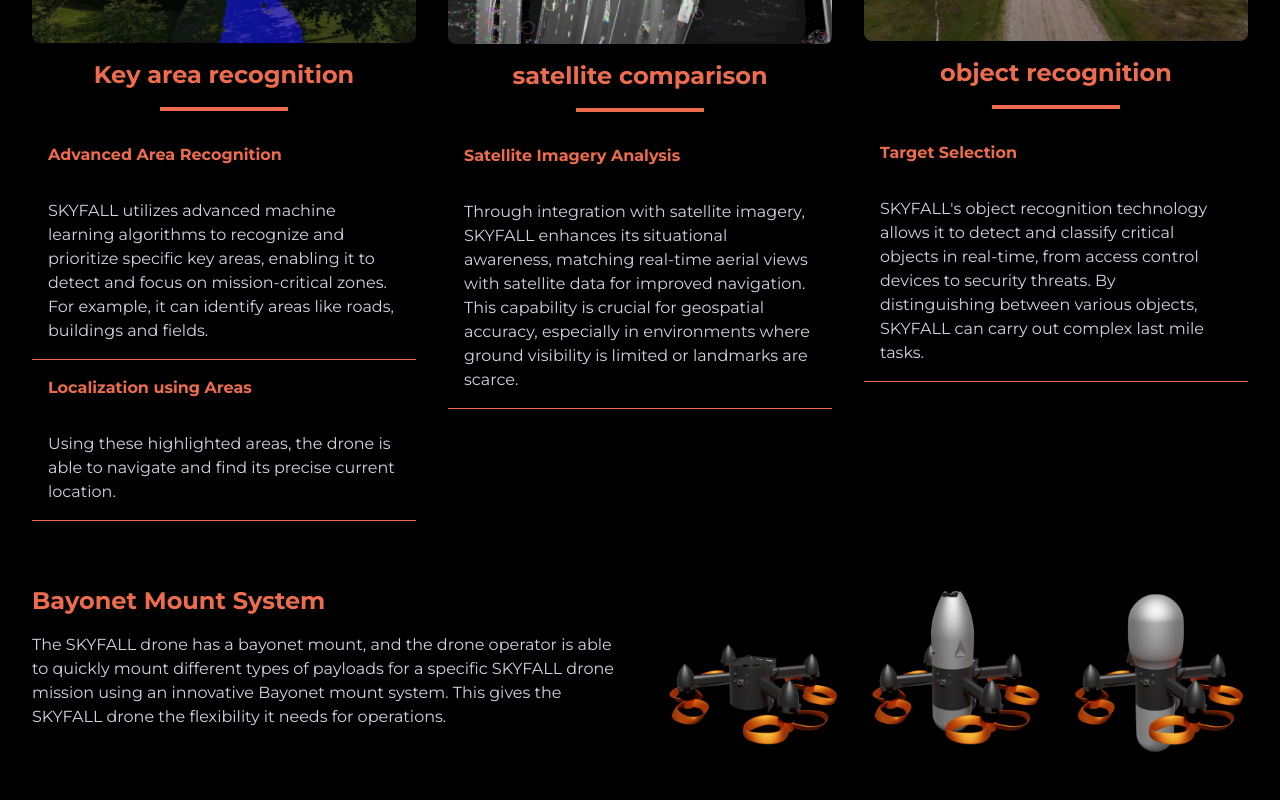
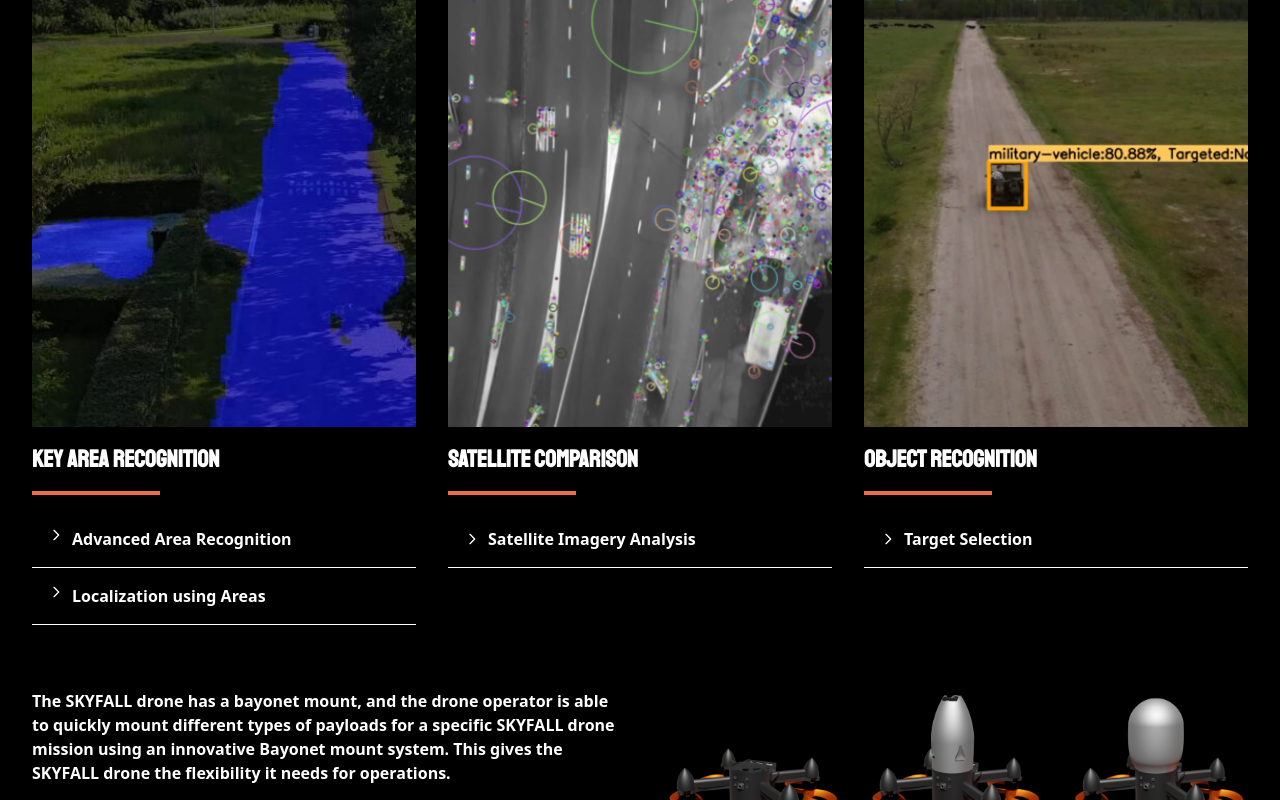
Before and after one commit to vichi06/aeroIntel, a Next.js app: page /skyfall-drone in a window 1280 px wide. Shown: the part 1580-2380 px from the top of the page. Built offline with nearby package versions, Linux system fonts and the light colour scheme.

Commit message:
refactor: update global styles and layout components, enhance SkyfallDrone page with collapsible sections for detailed information

```diff
--- a/src/app/globals.css
+++ b/src/app/globals.css
@@ -1,4 +1,4 @@
-@import url("https://fonts.googleapis.com/css2?family=Montserrat:wght@400;500;600;700&display=swap");
+@import url("https://fonts.googleapis.com/css2?family=Staatliches&display=swap");
 @import "tailwindcss";
 
 :root {
@@ -22,5 +22,13 @@
 
 body {
   color: var(--foreground);
-  font-family: "Montserrat", sans-serif;
 }
+
+h1,
+h2,
+h3,
+h4,
+h5,
+h6 {
+  font-family: "Staatliches", sans-serif;
+}
--- a/src/app/layout.tsx
+++ b/src/app/layout.tsx
@@ -1,13 +1,6 @@
 import type { Metadata } from "next";
-import { Space_Mono } from "next/font/google";
 import "./globals.css";
 import Footer from "@/components/Footer";
-
-const spaceMono = Space_Mono({
-  weight: ["400", "700"],
-  subsets: ["latin"],
-  variable: "--font-space-mono",
-});
 
 export const metadata: Metadata = {
   title: "AeroIntel",
@@ -52,9 +45,7 @@
 }>) {
   return (
     <html lang="en">
-      <body
-        className={`${spaceMono.variable} antialiased flex flex-col min-h-screen bg-black`}
-      >
+      <body className="antialiased flex flex-col min-h-screen bg-black">
         <main className="flex-grow">{children}</main>
         <Footer />
       </body>
--- a/src/app/skyfall-drone/page.tsx
+++ b/src/app/skyfall-drone/page.tsx
@@ -1,7 +1,30 @@
+"use client";
+
 import Navbar from "@/components/Navbar";
 import Image from "next/image";
+import { useState } from "react";
 
 export default function SkyfallDrone() {
+  const [openDetails, setOpenDetails] = useState({
+    keyAreaRecognition: false,
+    keyAreaLocalization: false,
+    satellite: false,
+    object: false,
+  });
+
+  const toggleDetails = (
+    section:
+      | "keyAreaRecognition"
+      | "keyAreaLocalization"
+      | "satellite"
+      | "object"
+  ) => {
+    setOpenDetails((prev) => ({
+      ...prev,
+      [section]: !prev[section],
+    }));
+  };
+
   return (
     <div className="min-h-screen bg-black text-white">
       <Navbar />
@@ -49,25 +72,50 @@
 
             <div className="grid grid-cols-1 md:grid-cols-3 gap-8">
               {/* Key Area Recognition */}
-              <div className="flex flex-col items-center">
-                <div className="mb-4">
+              <div className="flex flex-col">
+                <div className="mb-4 w-full">
                   <Image
                     src="/images/skyfall/road1-frame.jpg"
                     alt="Road Recognition"
                     width={300}
-                    height={400}
-                    className="w-full h-auto rounded-lg"
+                    height={600}
+                    className="w-full h-[600px] object-cover"
                   />
                 </div>
-                <h3 className="text-2xl font-bold text-[var(--orange)] mb-4">
-                  Key area recognition
+                <h3 className="text-2xl font-bold text-white mb-4 w-full text-left">
+                  KEY AREA RECOGNITION
                 </h3>
                 <div className="w-32 h-1 bg-[var(--orange)] mb-4"></div>
                 <div className="w-full">
-                  <div className="border-b border-[var(--orange)]">
-                    <button className="w-full text-left p-4 text-[var(--orange)] font-bold">
+                  <div className="border-b border-white">
+                    <button
+                      onClick={() => toggleDetails("keyAreaRecognition")}
+                      className="w-full text-left p-4 text-white font-bold flex gap-2 hover:bg-gray-800 transition-colors cursor-pointer"
+                    >
+                      <svg
+                        className={`w-4 h-4 transition-transform ${
+                          openDetails.keyAreaRecognition ? "rotate-90" : ""
+                        }`}
+                        fill="none"
+                        stroke="currentColor"
+                        viewBox="0 0 24 24"
+                      >
+                        <path
+                          strokeLinecap="round"
+                          strokeLinejoin="round"
+                          strokeWidth={2}
+                          d="M9 5l7 7-7 7"
+                        />
+                      </svg>
                       Advanced Area Recognition
                     </button>
+                    <div
+                      className={`overflow-hidden transition-all duration-500 ease-[cubic-bezier(0.4,0,0.2,1)] ${
+                        openDetails.keyAreaRecognition
+                          ? "max-h-[500px]"
+                          : "max-h-0"
+                      }`}
+                    >
                       <div className="p-4 text-gray-300">
                         SKYFALL utilizes advanced machine learning algorithms to
                         recognize and prioritize specific key areas, enabling it
@@ -76,10 +124,36 @@
                         fields.
                       </div>
                     </div>
-                  <div className="border-b border-[var(--orange)]">
-                    <button className="w-full text-left p-4 text-[var(--orange)] font-bold">
+                  </div>
+                  <div className="border-b border-white">
+                    <button
+                      onClick={() => toggleDetails("keyAreaLocalization")}
+                      className="w-full text-left p-4 text-white font-bold flex gap-2 hover:bg-gray-800 transition-colors cursor-pointer"
+                    >
+                      <svg
+                        className={`w-4 h-4 transition-transform ${
+                          openDetails.keyAreaLocalization ? "rotate-90" : ""
+                        }`}
+                        fill="none"
+                        stroke="currentColor"
+                        viewBox="0 0 24 24"
+                      >
+                        <path
+                          strokeLinecap="round"
+                          strokeLinejoin="round"
+                          strokeWidth={2}
+                          d="M9 5l7 7-7 7"
+                        />
+                      </svg>
                       Localization using Areas
                     </button>
+                    <div
+                      className={`overflow-hidden transition-all duration-500 ease-[cubic-bezier(0.4,0,0.2,1)] ${
+                        openDetails.keyAreaLocalization
+                          ? "max-h-[500px]"
+                          : "max-h-0"
+                      }`}
+                    >
                       <div className="p-4 text-gray-300">
                         Using these highlighted areas, the drone is able to
                         navigate and find its precise current location.
@@ -87,65 +161,114 @@
                     </div>
                   </div>
                 </div>
+              </div>
 
               {/* Satellite Comparison */}
-              <div className="flex flex-col items-center">
-                <div className="mb-4">
+              <div className="flex flex-col">
+                <div className="mb-4 w-full">
                   <Image
                     src="/images/skyfall/v1s.png"
                     alt="Satellite Comparison"
                     width={300}
-                    height={400}
-                    className="w-full h-auto rounded-lg"
+                    height={600}
+                    className="w-full h-[600px] object-cover"
                   />
                 </div>
-                <h3 className="text-2xl font-bold text-[var(--orange)] mb-4">
-                  satellite comparison
+                <h3 className="text-2xl font-bold text-white mb-4 w-full text-left">
+                  SATELLITE COMPARISON
                 </h3>
-                <div className="w-32 h-1 bg-[var(--orange)] mb-4"></div>
+                <div className="w-32 h-1 bg-[var(--orange)] mb-4 ml-0"></div>
                 <div className="w-full">
-                  <div className="border-b border-[var(--orange)]">
-                    <button className="w-full text-left p-4 text-[var(--orange)] font-bold">
+                  <div className="border-b border-white">
+                    <button
+                      onClick={() => toggleDetails("satellite")}
+                      className="w-full text-left p-4 text-white font-bold flex items-center gap-2 hover:bg-gray-800 transition-colors cursor-pointer"
+                    >
+                      <svg
+                        className={`w-4 h-4 transition-transform ${
+                          openDetails.satellite ? "rotate-90" : ""
+                        }`}
+                        fill="none"
+                        stroke="currentColor"
+                        viewBox="0 0 24 24"
+                      >
+                        <path
+                          strokeLinecap="round"
+                          strokeLinejoin="round"
+                          strokeWidth={2}
+                          d="M9 5l7 7-7 7"
+                        />
+                      </svg>
                       Satellite Imagery Analysis
                     </button>
+                    <div
+                      className={`overflow-hidden transition-all duration-500 ease-[cubic-bezier(0.4,0,0.2,1)] ${
+                        openDetails.satellite ? "max-h-[500px]" : "max-h-0"
+                      }`}
+                    >
                       <div className="p-4 text-gray-300">
                         Through integration with satellite imagery, SKYFALL
                         enhances its situational awareness, matching real-time
-                      aerial views with satellite data for improved navigation.
-                      This capability is crucial for geospatial accuracy,
-                      especially in environments where ground visibility is
-                      limited or landmarks are scarce.
+                        aerial views with satellite data for improved
+                        navigation. This capability is crucial for geospatial
+                        accuracy, especially in environments where ground
+                        visibility is limited or landmarks are scarce.
+                      </div>
                     </div>
                   </div>
                 </div>
               </div>
 
               {/* Object Recognition */}
-              <div className="flex flex-col items-center">
-                <div className="mb-4">
+              <div className="flex flex-col">
+                <div className="mb-4 w-full">
                   <Image
                     src="/images/skyfall/v3.png"
                     alt="Object Recognition"
                     width={300}
-                    height={400}
-                    className="w-full h-auto rounded-lg"
+                    height={600}
+                    className="w-full h-[600px] object-cover"
                   />
                 </div>
-                <h3 className="text-2xl font-bold text-[var(--orange)] mb-4">
-                  object recognition
+                <h3 className="text-2xl font-bold text-white mb-4 w-full text-left">
+                  OBJECT RECOGNITION
                 </h3>
-                <div className="w-32 h-1 bg-[var(--orange)] mb-4"></div>
+                <div className="w-32 h-1 bg-[var(--orange)] mb-4 ml-0"></div>
                 <div className="w-full">
-                  <div className="border-b border-[var(--orange)]">
-                    <button className="w-full text-left p-4 text-[var(--orange)] font-bold">
+                  <div className="border-b border-white">
+                    <button
+                      onClick={() => toggleDetails("object")}
+                      className="w-full text-left p-4 text-white font-bold flex items-center gap-2 hover:bg-gray-800 transition-colors cursor-pointer"
+                    >
+                      <svg
+                        className={`w-4 h-4 transition-transform ${
+                          openDetails.object ? "rotate-90" : ""
+                        }`}
+                        fill="none"
+                        stroke="currentColor"
+                        viewBox="0 0 24 24"
+                      >
+                        <path
+                          strokeLinecap="round"
+                          strokeLinejoin="round"
+                          strokeWidth={2}
+                          d="M9 5l7 7-7 7"
+                        />
+                      </svg>
                       Target Selection
                     </button>
+                    <div
+                      className={`overflow-hidden transition-all duration-500 ease-[cubic-bezier(0.4,0,0.2,1)] ${
+                        openDetails.object ? "max-h-[500px]" : "max-h-0"
+                      }`}
+                    >
                       <div className="p-4 text-gray-300">
-                      SKYFALL&apos;s object recognition technology allows it to
-                      detect and classify critical objects in real-time, from
-                      access control devices to security threats. By
-                      distinguishing between various objects, SKYFALL can carry
-                      out complex last mile tasks.
+                        SKYFALL&apos;s object recognition technology allows it
+                        to detect and classify critical objects in real-time,
+                        from access control devices to security threats. By
+                        distinguishing between various objects, SKYFALL can
+                        carry out complex last mile tasks.
+                      </div>
                     </div>
                   </div>
                 </div>
@@ -156,10 +279,7 @@
           {/* Bayonet Mount System */}
           <section className="grid grid-cols-1 md:grid-cols-2 gap-8">
             <div>
-              <h2 className="text-2xl font-bold text-[var(--orange)] mb-4">
-                Bayonet Mount System
-              </h2>
-              <p className="text-gray-300">
+              <p className="font-bold">
                 The SKYFALL drone has a bayonet mount, and the drone operator is
                 able to quickly mount different types of payloads for a specific
                 SKYFALL drone mission using an innovative Bayonet mount system.
@@ -194,19 +314,19 @@
 
           {/* Production Section */}
           <section className="grid grid-cols-1 md:grid-cols-2 gap-8">
-            <div className="flex items-center justify-center">
+            <div className="flex items-center justify-center flex-col">
+              <h2 className="flex flex-col text-2xl font-bold text-[var(--orange)] mb-4">
+                One 3D printer makes a drone every 3 hours
+              </h2>
               <Image
                 src="/images/skyfall/filament.png"
                 alt="3D Printer Filament"
-                width={400}
-                height={400}
-                className="w-full h-auto rounded-lg"
+                width={200}
+                height={100}
+                className="rounded-lg"
               />
             </div>
             <div>
-              <h2 className="text-2xl font-bold text-[var(--orange)] mb-4">
-                One 3D printer makes a drone every 3 hours
-              </h2>
               <p className="text-gray-300">
                 Many drones currently used are custom-built drones that are not
                 easily manufacturable in large scale production. As a result,
```
Also changed, not shown: src/app/page.tsx (+43 -16 lines), src/components/Navbar.tsx (+3 -7 lines). Lines whose indentation alone changed are shown as unchanged.
